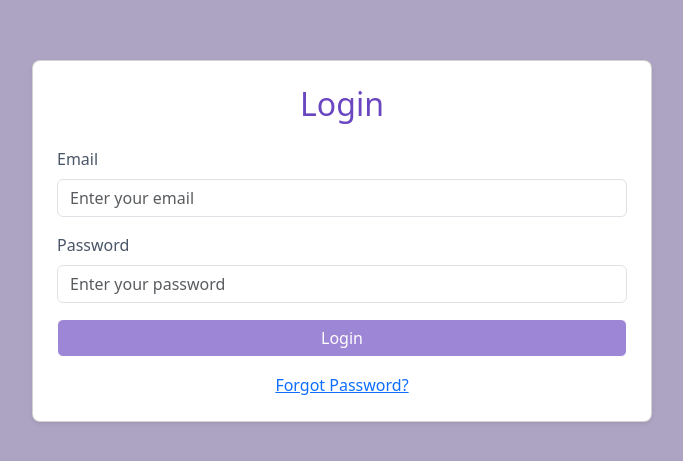
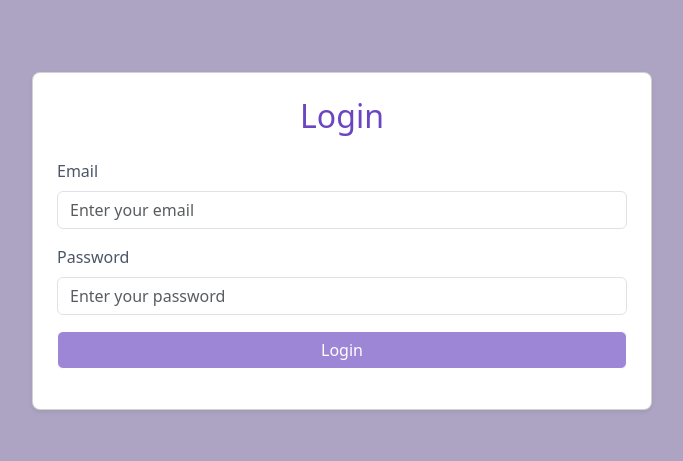
Before and after one commit to Mayar-Fawzy/DashBoardAngular20-SAAS-, an Angular app: page /login in a window 1280 px wide. Shown: the part 159-620 px from the top of the page, without its empty margins (298-981 px from the left). Built offline with nearby package versions, Linux system fonts and the light colour scheme.

Commit message:
Update README and login component for clarity and structure

```diff
--- a/src/app/Pages/Auth/login/login.html
+++ b/src/app/Pages/Auth/login/login.html
@@ -22,6 +22,6 @@
         Login
       </button>
     </form>
-    <p class="text-center mb-0"><a routerLink="/forget-pass">Forgot Password?</a></p>
+
   </div>
 </div>
```
Also changed, not shown: 1 other file (tests, documents, lock files or other folders).
